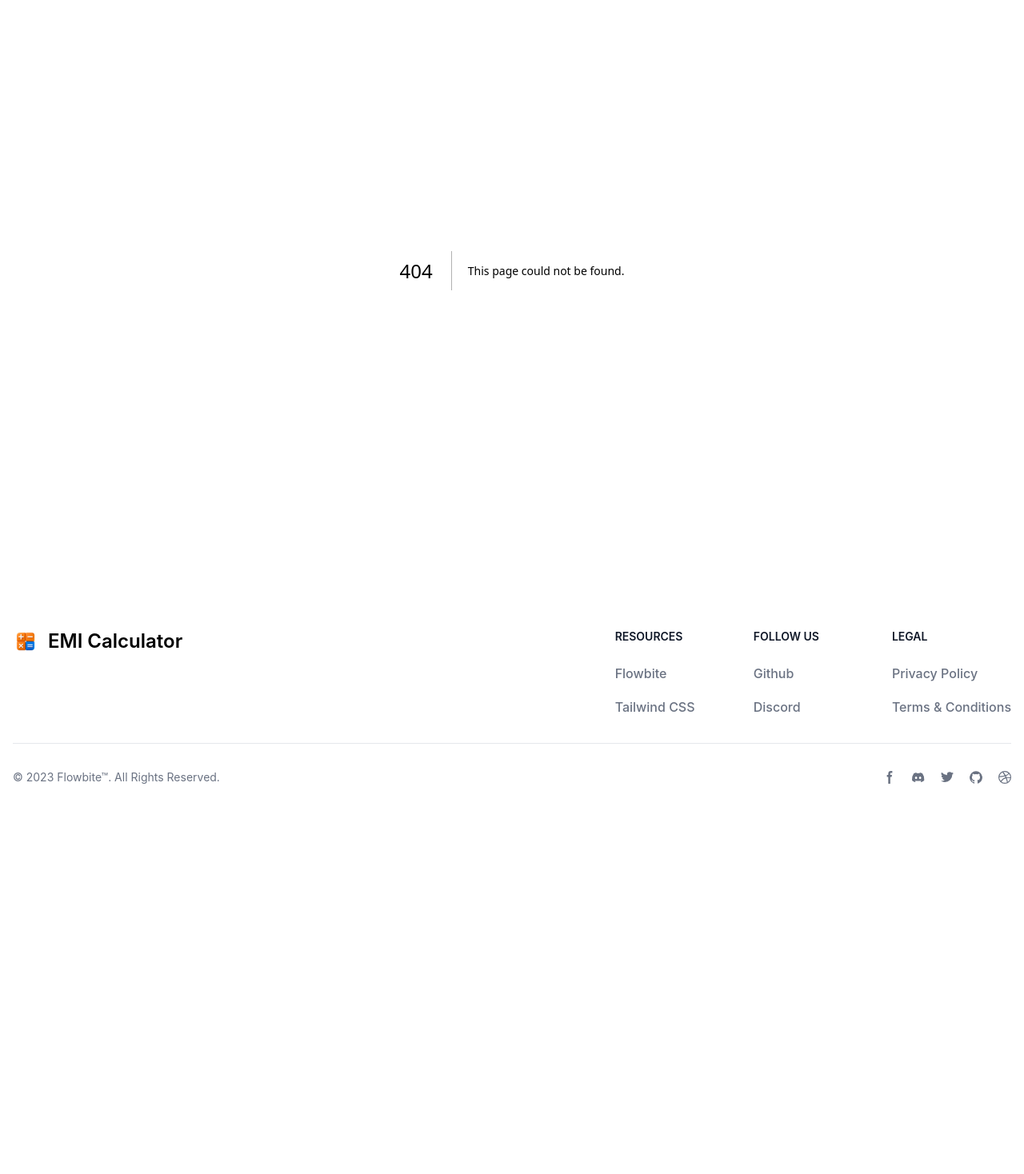
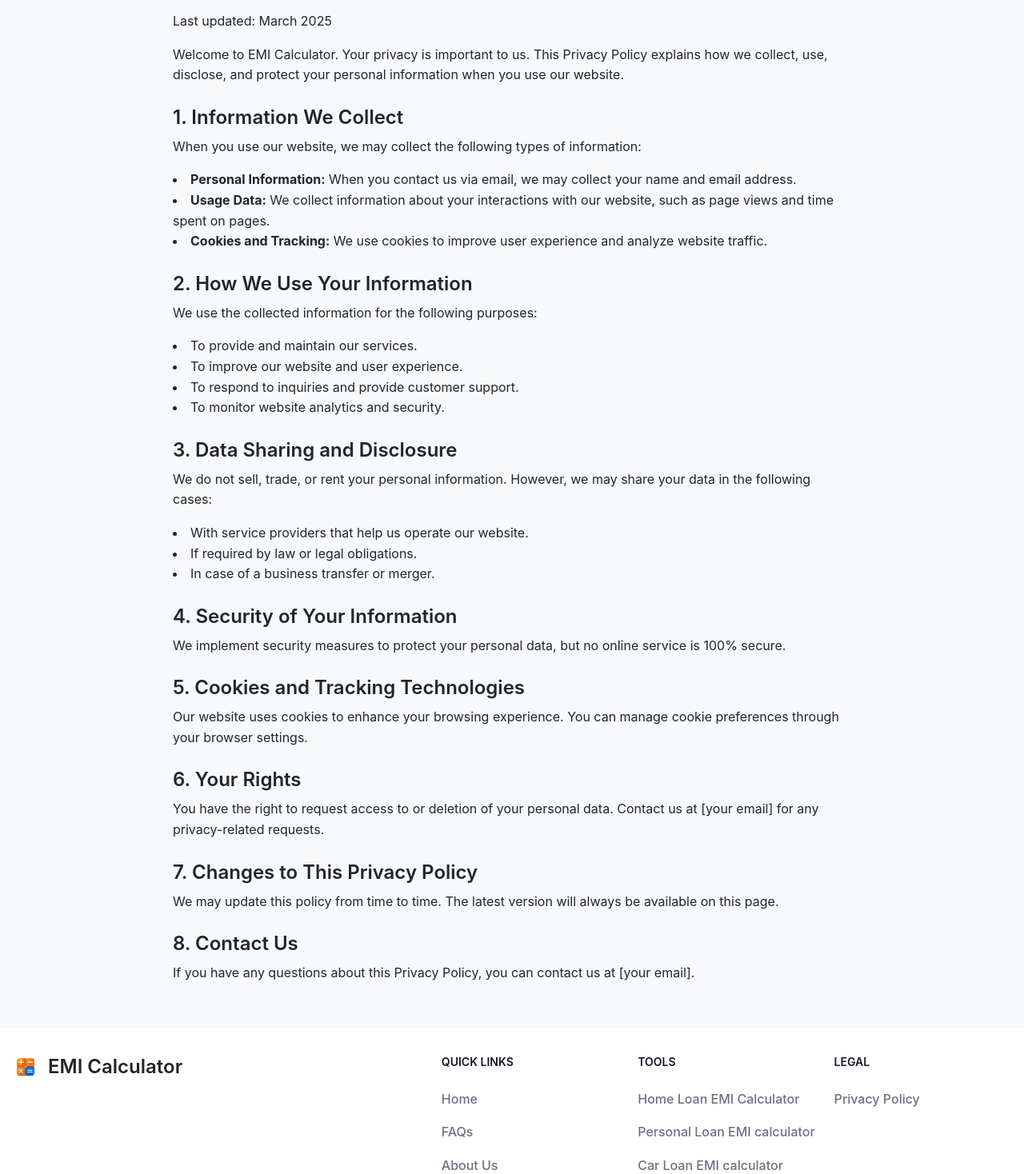
Before and after one commit to Ajinkya-Kardile/emi-calculator, a Next.js app: page /PrivacyPolicy in a window 1280 px wide. Before the commit this address had no page. Shown: the part 142-1610 px from the top of the page at 80% size. Before the commit the page ends 1156 px from the top, so only its background shows below. Built offline with nearby package versions, Linux system fonts and the light colour scheme.

Commit message:
**added**: Added PrivacyPolicy.jsx

```diff
--- a/src/components/common/Footer.tsx
+++ b/src/components/common/Footer.tsx
@@ -1,109 +1,81 @@
+"use client";
 import React from "react";
+import Link from "next/link";
 
-const Footer: React.FC = () => (
+const Footer: React.FC = () => {
+    const currentYear = new Date().getFullYear();
+
+    return (
         <footer className="bg-white dark:bg-gray-900">
             <div className="mx-auto w-full max-w-screen-xl p-4 py-6 lg:py-8">
                 <div className="md:flex md:justify-between">
                     <div className="mb-6 md:mb-0">
-                        <a href="/" className="flex items-center">
-                            <img src="/logo.png" className="h-8 me-3"
-                                 alt="EMI Calculator Logo"/>
-                            <span
-                                className="self-center text-2xl font-semibold whitespace-nowrap dark:text-white">EMI Calculator</span>
-                        </a>
+                        <Link href="/" className="flex items-center">
+                            <img src="/logo.png" className="h-8 me-3" alt="EMI Calculator Logo" />
+                            <span className="self-center text-2xl font-semibold whitespace-nowrap dark:text-white">
+                                EMI Calculator
+                            </span>
+                        </Link>
                     </div>
                     <div className="grid grid-cols-2 gap-8 sm:gap-6 sm:grid-cols-3">
                         <div>
-                            <h2 className="mb-6 text-sm font-semibold text-gray-900 uppercase dark:text-white">Resources</h2>
+                            <h2 className="mb-6 text-sm font-semibold text-gray-900 uppercase dark:text-white">
+                                Quick Links
+                            </h2>
                             <ul className="text-gray-500 dark:text-gray-400 font-medium">
                                 <li className="mb-4">
-                                    <a href="https://flowbite.com/" className="hover:underline">Flowbite</a>
+                                    <Link href="/" className="hover:underline">Home</Link>
+                                </li>
+                                <li className="mb-4">
+                                    <Link href="/faq" className="hover:underline">FAQs</Link>
+                                </li>
+                                <li className="mb-4">
+                                    <Link href="/about" className="hover:underline">About Us</Link>
                                 </li>
                                 <li>
-                                    <a href="https://tailwindcss.com/" className="hover:underline">Tailwind CSS</a>
+                                    <Link href="mailto:support@emicalculator.com" className="hover:underline">
+                                        Contact Us
+                                    </Link>
                                 </li>
                             </ul>
                         </div>
                         <div>
-                            <h2 className="mb-6 text-sm font-semibold text-gray-900 uppercase dark:text-white">Follow
-                                us</h2>
+                            <h2 className="mb-6 text-sm font-semibold text-gray-900 uppercase dark:text-white">
+                                Tools
+                            </h2>
                             <ul className="text-gray-500 dark:text-gray-400 font-medium">
                                 <li className="mb-4">
-                                    <a href="https://github.com/themesberg/flowbite"
-                                       className="hover:underline ">Github</a>
+                                    <Link href="/?loanType=home" className="hover:underline">Home Loan EMI Calculator</Link>
+                                </li>
+                                <li className="mb-4">
+                                    <Link href="/?loanType=personal" className="hover:underline">Personal Loan EMI calculator</Link>
                                 </li>
                                 <li>
-                                    <a href="https://discord.gg/4eeurUVvTy" className="hover:underline">Discord</a>
+                                    <Link href="/?loanType=car" className="hover:underline">Car Loan EMI calculator</Link>
                                 </li>
                             </ul>
                         </div>
                         <div>
-                            <h2 className="mb-6 text-sm font-semibold text-gray-900 uppercase dark:text-white">Legal</h2>
+                            <h2 className="mb-6 text-sm font-semibold text-gray-900 uppercase dark:text-white">
+                                Legal
+                            </h2>
                             <ul className="text-gray-500 dark:text-gray-400 font-medium">
-                                <li className="mb-4">
-                                    <a href="#" className="hover:underline">Privacy Policy</a>
-                                </li>
                                 <li>
-                                    <a href="#" className="hover:underline">Terms &amp; Conditions</a>
+                                    <Link href="/PrivacyPolicy" className="hover:underline">Privacy Policy</Link>
                                 </li>
                             </ul>
                         </div>
                     </div>
                 </div>
-                <hr className="my-6 border-gray-200 sm:mx-auto dark:border-gray-700 lg:my-8"/>
-                <div className="sm:flex sm:items-center sm:justify-between">
-          <span className="text-sm text-gray-500 sm:text-center dark:text-gray-400">© 2023 <a
-              href="https://flowbite.com/" className="hover:underline">Flowbite™</a>. All Rights Reserved.
-          </span>
-                    <div className="flex mt-4 sm:justify-center sm:mt-0">
-                        <a href="#" className="text-gray-500 hover:text-gray-900 dark:hover:text-white">
-                            <svg className="w-4 h-4" aria-hidden="true" xmlns="http://www.w3.org/2000/svg"
-                                 fill="currentColor" viewBox="0 0 8 19">
-                                <path fill-rule="evenodd"
-                                      d="M6.135 3H8V0H6.135a4.147 4.147 0 0 0-4.142 4.142V6H0v3h2v9.938h3V9h2.021l.592-3H5V3.591A.6.6 0 0 1 5.592 3h.543Z"
-                                      clip-rule="evenodd"/>
-                            </svg>
-                            <span className="sr-only">Facebook page</span>
-                        </a>
-                        <a href="#" className="text-gray-500 hover:text-gray-900 dark:hover:text-white ms-5">
-                            <svg className="w-4 h-4" aria-hidden="true" xmlns="http://www.w3.org/2000/svg"
-                                 fill="currentColor" viewBox="0 0 21 16">
-                                <path
-                                    d="M16.942 1.556a16.3 16.3 0 0 0-4.126-1.3 12.04 12.04 0 0 0-.529 1.1 15.175 15.175 0 0 0-4.573 0 11.585 11.585 0 0 0-.535-1.1 16.274 16.274 0 0 0-4.129 1.3A17.392 17.392 0 0 0 .182 13.218a15.785 15.785 0 0 0 4.963 2.521c.41-.564.773-1.16 1.084-1.785a10.63 10.63 0 0 1-1.706-.83c.143-.106.283-.217.418-.33a11.664 11.664 0 0 0 10.118 0c.137.113.277.224.418.33-.544.328-1.116.606-1.71.832a12.52 12.52 0 0 0 1.084 1.785 16.46 16.46 0 0 0 5.064-2.595 17.286 17.286 0 0 0-2.973-11.59ZM6.678 10.813a1.941 1.941 0 0 1-1.8-2.045 1.93 1.93 0 0 1 1.8-2.047 1.919 1.919 0 0 1 1.8 2.047 1.93 1.93 0 0 1-1.8 2.045Zm6.644 0a1.94 1.94 0 0 1-1.8-2.045 1.93 1.93 0 0 1 1.8-2.047 1.918 1.918 0 0 1 1.8 2.047 1.93 1.93 0 0 1-1.8 2.045Z"/>
-                            </svg>
-                            <span className="sr-only">Discord community</span>
-                        </a>
-                        <a href="#" className="text-gray-500 hover:text-gray-900 dark:hover:text-white ms-5">
-                            <svg className="w-4 h-4" aria-hidden="true" xmlns="http://www.w3.org/2000/svg"
-                                 fill="currentColor" viewBox="0 0 20 17">
-                                <path fill-rule="evenodd"
-                                      d="M20 1.892a8.178 8.178 0 0 1-2.355.635 4.074 4.074 0 0 0 1.8-2.235 8.344 8.344 0 0 1-2.605.98A4.13 4.13 0 0 0 13.85 0a4.068 4.068 0 0 0-4.1 4.038 4 4 0 0 0 .105.919A11.705 11.705 0 0 1 1.4.734a4.006 4.006 0 0 0 1.268 5.392 4.165 4.165 0 0 1-1.859-.5v.05A4.057 4.057 0 0 0 4.1 9.635a4.19 4.19 0 0 1-1.856.07 4.108 4.108 0 0 0 3.831 2.807A8.36 8.36 0 0 1 0 14.184 11.732 11.732 0 0 0 6.291 16 11.502 11.502 0 0 0 17.964 4.5c0-.177 0-.35-.012-.523A8.143 8.143 0 0 0 20 1.892Z"
-                                      clip-rule="evenodd"/>
-                            </svg>
-                            <span className="sr-only">Twitter page</span>
-                        </a>
-                        <a href="#" className="text-gray-500 hover:text-gray-900 dark:hover:text-white ms-5">
-                            <svg className="w-4 h-4" aria-hidden="true" xmlns="http://www.w3.org/2000/svg"
-                                 fill="currentColor" viewBox="0 0 20 20">
-                                <path fill-rule="evenodd"
-                                      d="M10 .333A9.911 9.911 0 0 0 6.866 19.65c.5.092.678-.215.678-.477 0-.237-.01-1.017-.014-1.845-2.757.6-3.338-1.169-3.338-1.169a2.627 2.627 0 0 0-1.1-1.451c-.9-.615.07-.6.07-.6a2.084 2.084 0 0 1 1.518 1.021 2.11 2.11 0 0 0 2.884.823c.044-.503.268-.973.63-1.325-2.2-.25-4.516-1.1-4.516-4.9A3.832 3.832 0 0 1 4.7 7.068a3.56 3.56 0 0 1 .095-2.623s.832-.266 2.726 1.016a9.409 9.409 0 0 1 4.962 0c1.89-1.282 2.717-1.016 2.717-1.016.366.83.402 1.768.1 2.623a3.827 3.827 0 0 1 1.02 2.659c0 3.807-2.319 4.644-4.525 4.889a2.366 2.366 0 0 1 .673 1.834c0 1.326-.012 2.394-.012 2.72 0 .263.18.572.681.475A9.911 9.911 0 0 0 10 .333Z"
-                                      clip-rule="evenodd"/>
-                            </svg>
-                            <span className="sr-only">GitHub account</span>
-                        </a>
-                        <a href="#" className="text-gray-500 hover:text-gray-900 dark:hover:text-white ms-5">
-                            <svg className="w-4 h-4" aria-hidden="true" xmlns="http://www.w3.org/2000/svg"
-                                 fill="currentColor" viewBox="0 0 20 20">
-                                <path fill-rule="evenodd"
-                                      d="M10 0a10 10 0 1 0 10 10A10.009 10.009 0 0 0 10 0Zm6.613 4.614a8.523 8.523 0 0 1 1.93 5.32 20.094 20.094 0 0 0-5.949-.274c-.059-.149-.122-.292-.184-.441a23.879 23.879 0 0 0-.566-1.239 11.41 11.41 0 0 0 4.769-3.366ZM8 1.707a8.821 8.821 0 0 1 2-.238 8.5 8.5 0 0 1 5.664 2.152 9.608 9.608 0 0 1-4.476 3.087A45.758 45.758 0 0 0 8 1.707ZM1.642 8.262a8.57 8.57 0 0 1 4.73-5.981A53.998 53.998 0 0 1 9.54 7.222a32.078 32.078 0 0 1-7.9 1.04h.002Zm2.01 7.46a8.51 8.51 0 0 1-2.2-5.707v-.262a31.64 31.64 0 0 0 8.777-1.219c.243.477.477.964.692 1.449-.114.032-.227.067-.336.1a13.569 13.569 0 0 0-6.942 5.636l.009.003ZM10 18.556a8.508 8.508 0 0 1-5.243-1.8 11.717 11.717 0 0 1 6.7-5.332.509.509 0 0 1 .055-.02 35.65 35.65 0 0 1 1.819 6.476 8.476 8.476 0 0 1-3.331.676Zm4.772-1.462A37.232 37.232 0 0 0 13.113 11a12.513 12.513 0 0 1 5.321.364 8.56 8.56 0 0 1-3.66 5.73h-.002Z"
-                                      clip-rule="evenodd"/>
-                            </svg>
-                            <span className="sr-only">Dribbble account</span>
-                        </a>
-                    </div>
+                <hr className="my-6 border-gray-200 sm:mx-auto dark:border-gray-700 lg:my-8" />
+                <div className="flex justify-center">
+                    <span className="text-sm text-gray-500 dark:text-gray-400">
+                        © {currentYear} <Link href="/" className="hover:underline">EMI Calculator</Link>. All Rights Reserved.
+                    </span>
                 </div>
             </div>
         </footer>
-);
+    );
+};
 
 export default Footer;
--- /dev/null
+++ b/src/pages/PrivacyPolicy.jsx
@@ -0,0 +1,71 @@
+import React from "react";
+
+const PrivacyPolicy = () => {
+    return (
+        <div className="max-w-4xl mx-auto p-6">
+            <h1 className="text-3xl font-bold mb-4">Privacy Policy</h1>
+            <p className="mb-4">Last updated: March 2025</p>
+
+            <p className="mb-4">
+                Welcome to EMI Calculator. Your privacy is important to us. This Privacy Policy explains how we
+                collect, use, disclose, and protect your personal information when you use our website.
+            </p>
+
+            <h2 className="text-2xl font-semibold mt-6 mb-2">1. Information We Collect</h2>
+            <p className="mb-4">
+                When you use our website, we may collect the following types of information:
+            </p>
+            <ul className="list-disc list-inside mb-4">
+                <li><strong>Personal Information:</strong> When you contact us via email, we may collect your name and
+                    email address.
+                </li>
+                <li><strong>Usage Data:</strong> We collect information about your interactions with our website, such
+                    as page views and time spent on pages.
+                </li>
+                <li><strong>Cookies and Tracking:</strong> We use cookies to improve user experience and analyze website
+                    traffic.
+                </li>
+            </ul>
+
+            <h2 className="text-2xl font-semibold mt-6 mb-2">2. How We Use Your Information</h2>
+            <p className="mb-4">We use the collected information for the following purposes:</p>
+            <ul className="list-disc list-inside mb-4">
+                <li>To provide and maintain our services.</li>
+                <li>To improve our website and user experience.</li>
+                <li>To respond to inquiries and provide customer support.</li>
+                <li>To monitor website analytics and security.</li>
+            </ul>
+
+            <h2 className="text-2xl font-semibold mt-6 mb-2">3. Data Sharing and Disclosure</h2>
+            <p className="mb-4">We do not sell, trade, or rent your personal information. However, we may share your
+                data in the following cases:</p>
+            <ul className="list-disc list-inside mb-4">
+                <li>With service providers that help us operate our website.</li>
+                <li>If required by law or legal obligations.</li>
+                <li>In case of a business transfer or merger.</li>
+            </ul>
+
+            <h2 className="text-2xl font-semibold mt-6 mb-2">4. Security of Your Information</h2>
+            <p className="mb-4">We implement security measures to protect your personal data, but no online service is
+                100% secure.</p>
+
+            <h2 className="text-2xl font-semibold mt-6 mb-2">5. Cookies and Tracking Technologies</h2>
+            <p className="mb-4">Our website uses cookies to enhance your browsing experience. You can manage cookie
+                preferences through your browser settings.</p>
+
+            <h2 className="text-2xl font-semibold mt-6 mb-2">6. Your Rights</h2>
+            <p className="mb-4">You have the right to request access to or deletion of your personal data. Contact us at
+                [your email] for any privacy-related requests.</p>
+
+            <h2 className="text-2xl font-semibold mt-6 mb-2">7. Changes to This Privacy Policy</h2>
+            <p className="mb-4">We may update this policy from time to time. The latest version will always be available
+                on this page.</p>
+
+            <h2 className="text-2xl font-semibold mt-6 mb-2">8. Contact Us</h2>
+            <p className="mb-4">If you have any questions about this Privacy Policy, you can contact us at [your
+                email].</p>
+        </div>
+    );
+};
+
+export default PrivacyPolicy;
```
